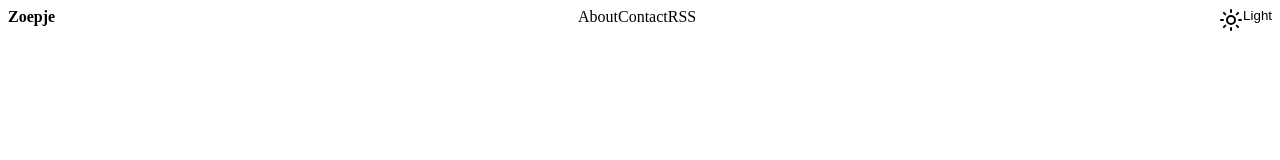
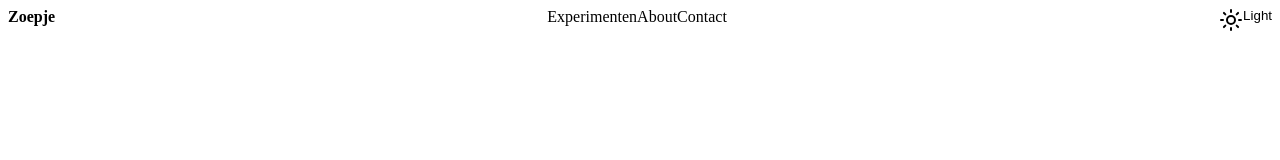
Before and after one commit to zoepje/i-love-web, a SvelteKit app: page / in a window 1280 px wide. Shown: the top 160 px of the page. Built offline with nearby package versions, Linux system fonts and the light colour scheme.

Commit message:
nav update

```diff
--- a/src/routes/header.svelte
+++ b/src/routes/header.svelte
@@ -10,13 +10,13 @@
 
   <ul class="links">
     <li>
+      <a href="/experimenten">Experimenten</a>
+    </li>
+    <li>
       <a href="/about">About</a>
     </li>
     <li>
       <a href="/contact">Contact</a>
-    </li>
-    <li>
-      <a href="/rss.xml" target="_blank">RSS</a>
     </li>
   </ul>
 
```
